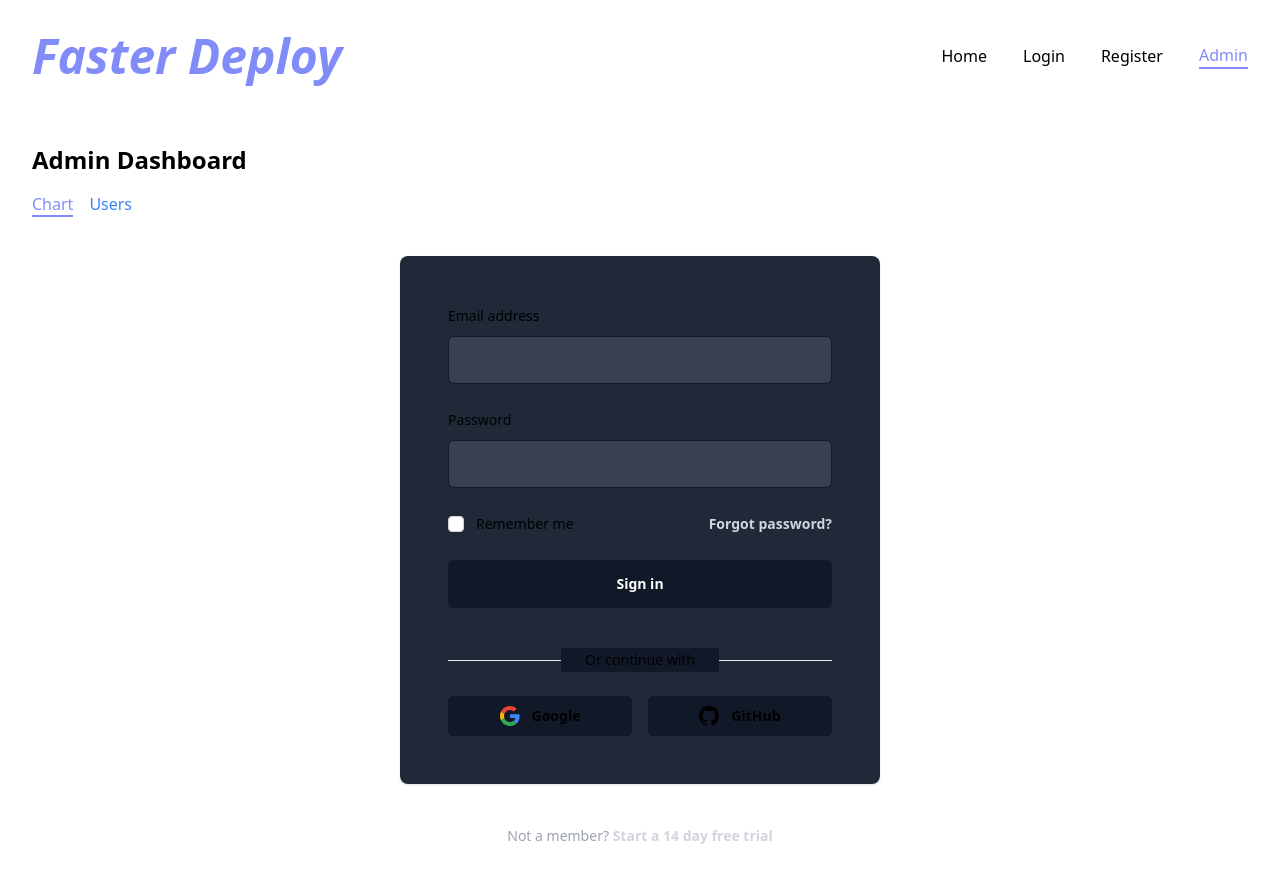
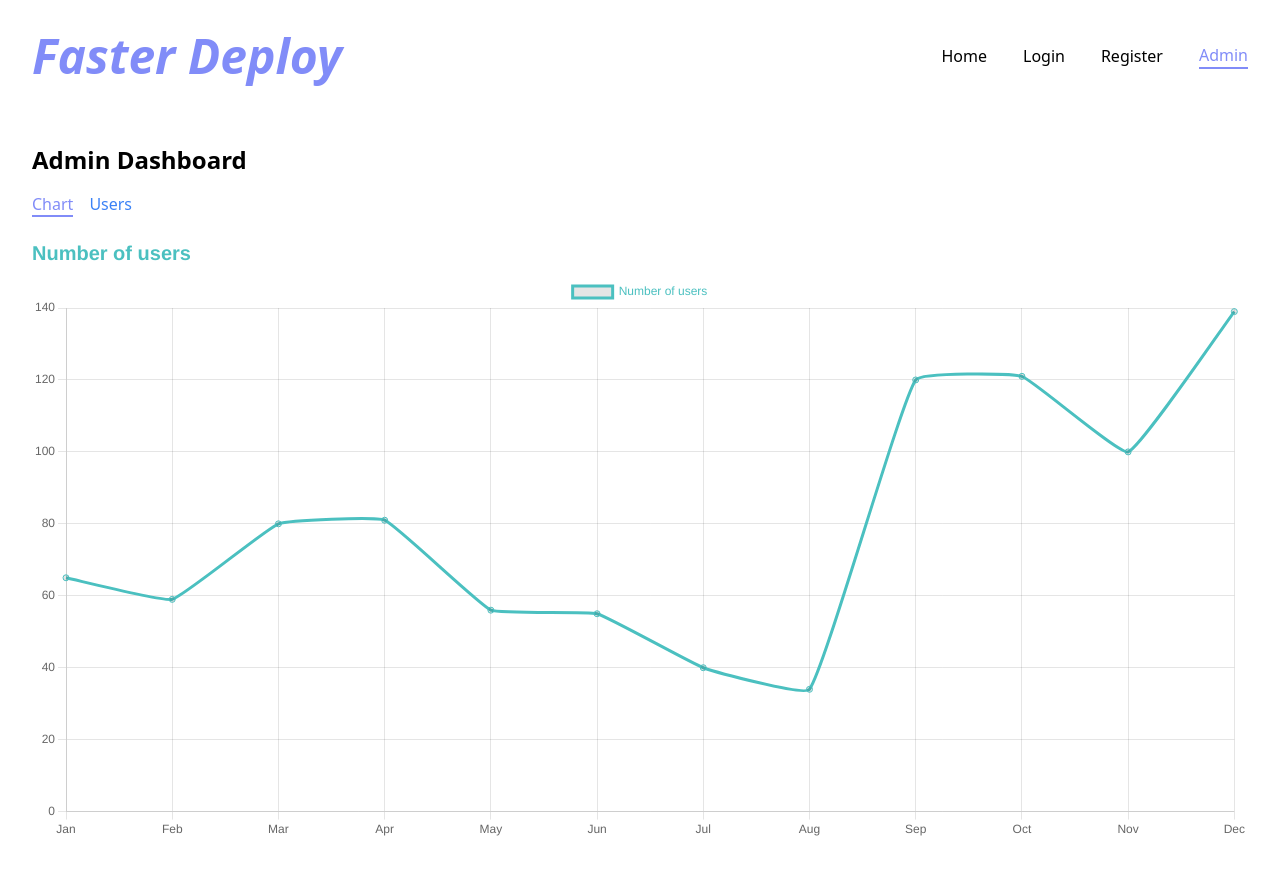
Before and after one commit to FlorianBx/angular-auth-jwt-interceptor-example, an Angular app: page /admin/chart in a window 1280 px wide. Shown: the top 882 px of the page. Built offline with nearby package versions, Linux system fonts and the light colour scheme.

Commit message:
feat ✨: add chart

```diff
--- a/src/app/app.routes.ts
+++ b/src/app/app.routes.ts
@@ -4,6 +4,7 @@ import { LoginComponent } from './pages/login/login.component';
 import { RegisterComponent } from './pages/register/register.component';
 import { AdminComponent } from './pages/admin/admin.component';
 import { NotFoundComponent } from './pages/not-found/not-found.component';
+import { UserGrowthChartComponent } from './features/user-growth-chart/user-growth-chart.component';
 
 export const routes: Routes = [
   { path: '', component: HomeComponent },
@@ -12,7 +13,7 @@ export const routes: Routes = [
   { path: 'admin', component: AdminComponent,
     children: [
       { path: '', redirectTo: 'chart', pathMatch: 'full' },
-      { path: 'chart', component: LoginComponent },
+      { path: 'chart', component: UserGrowthChartComponent },
       { path: 'users', component: RegisterComponent },
     ]
   },
--- a/src/app/features/chart/chart.component.css
+++ /dev/null
@@ -1,4 +0,0 @@
-.chart-container {
-  width: 100%;
-  height: 300px;
-}
--- a/src/app/features/chart/chart.component.html
+++ /dev/null
@@ -1,3 +0,0 @@
-<div class="chart-container">
-  <canvas #myChart></canvas>
-</div>
--- a/src/app/features/chart/chart.component.ts
+++ /dev/null
@@ -1,58 +0,0 @@
-// chart.component.ts
-import { Component, OnInit, ElementRef, ViewChild } from '@angular/core';
-import { Chart, registerables } from 'chart.js';
-
-Chart.register(...registerables);
-
-@Component({
-  selector: 'app-chart',
-  standalone: true,
-  templateUrl: './chart.component.html',
-  styleUrl: './chart.component.css'
-})
-export class ChartComponent implements OnInit {
-  @ViewChild('myChart') private chartRef!: ElementRef;
-  private chart: any;
-
-  ngOnInit() {
-    this.createChart();
-  }
-
-  createChart() {
-    const ctx = this.chartRef.nativeElement.getContext('2d');
-    this.chart = new Chart(ctx, {
-      type: 'bar',
-      data: {
-        labels: ['Red', 'Blue', 'Yellow', 'Green', 'Purple', 'Orange'],
-        datasets: [{
-          label: '# of Votes',
-          data: [12, 19, 3, 5, 2, 3],
-          backgroundColor: [
-            'rgba(255, 99, 132, 0.2)',
-            'rgba(54, 162, 235, 0.2)',
-            'rgba(255, 206, 86, 0.2)',
-            'rgba(75, 192, 192, 0.2)',
-            'rgba(153, 102, 255, 0.2)',
-            'rgba(255, 159, 64, 0.2)'
-          ],
-          borderColor: [
-            'rgba(255, 99, 132, 1)',
-            'rgba(54, 162, 235, 1)',
-            'rgba(255, 206, 86, 1)',
-            'rgba(75, 192, 192, 1)',
-            'rgba(153, 102, 255, 1)',
-            'rgba(255, 159, 64, 1)'
-          ],
-          borderWidth: 1
-        }]
-      },
-      options: {
-        scales: {
-          y: {
-            beginAtZero: true
-          }
-        }
-      }
-    });
-  }
-}
--- /dev/null
+++ b/src/app/features/user-growth-chart/user-growth-chart.component.ts
@@ -0,0 +1,83 @@
+import { Component, AfterViewInit, ElementRef, ViewChild } from '@angular/core';
+import { Chart } from 'chart.js/auto';
+
+@Component({
+  selector: 'app-user-growth-chart',
+  standalone: true,
+  template: '<canvas #chartCanvas></canvas>',
+  styles: [
+    ':host { display: block; width: 100%; max-width: 1240px; margin: 0 auto; }',
+  ],
+})
+export class UserGrowthChartComponent implements AfterViewInit {
+  @ViewChild('chartCanvas') chartCanvas!: ElementRef<HTMLCanvasElement>;
+  chart!: Chart;
+
+  ngAfterViewInit() {
+    this.createChart();
+  }
+
+  createChart() {
+    const ctx = this.chartCanvas.nativeElement.getContext('2d');
+    if (ctx) {
+      this.chart = new Chart(ctx, {
+        type: 'line',
+        data: {
+          labels: [
+            'Jan',
+            'Feb',
+            'Mar',
+            'Apr',
+            'May',
+            'Jun',
+            'Jul',
+            'Aug',
+            'Sep',
+            'Oct',
+            'Nov',
+            'Dec',
+          ],
+          datasets: [
+            {
+              label: 'Number of users',
+              data: [65, 59, 80, 81, 56, 55, 40, 34, 120, 121, 100, 139],
+              fill: false,
+              borderColor: 'rgb(75, 192, 192)',
+              tension: 0.1,
+            },
+          ],
+        },
+        options: {
+          responsive: true,
+          plugins: {
+            title: {
+              display: true,
+              align: 'start',
+              text: 'Number of users',
+              color: 'rgb(75, 192, 192)',
+              font: {
+                size: 20,
+              },
+            },
+            legend: {
+              labels: {
+                color: 'rgb(75, 192, 192)',
+              },
+            },
+          },
+          scales: {
+            y: {
+              beginAtZero: true,
+            },
+          },
+        },
+      });
+    }
+  }
+
+  ngOnDestroy() {
+    if (this.chart) {
+      this.chart.destroy();
+    }
+  }
+}
--- a/src/main.ts
+++ b/src/main.ts
@@ -1,6 +1,8 @@
 import { bootstrapApplication } from '@angular/platform-browser';
 import { appConfig } from './app/app.config';
 import { AppComponent } from './app/app.component';
+import { Chart, registerables } from 'chart.js';
+Chart.register(...registerables);
 
 bootstrapApplication(AppComponent, appConfig)
   .catch((err) => console.error(err));
```
Also changed, not shown: src/app/features/user-growth-chart/user-growth-chart.component.css (added), src/app/features/user-growth-chart/user-growth-chart.component.html (added), 2 other files (tests, documents, lock files or other folders).
